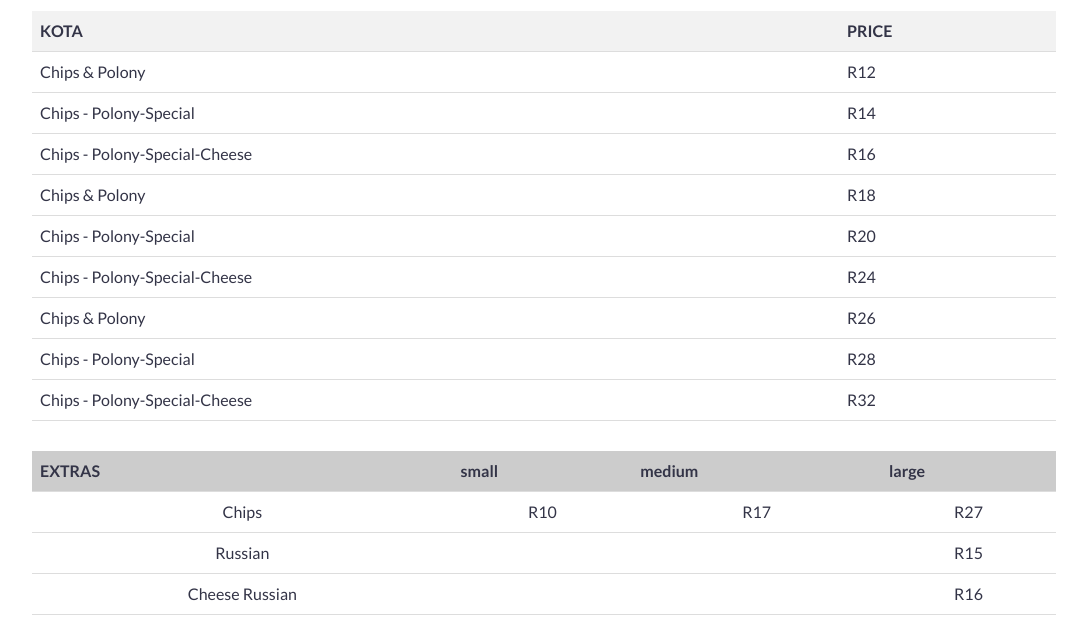
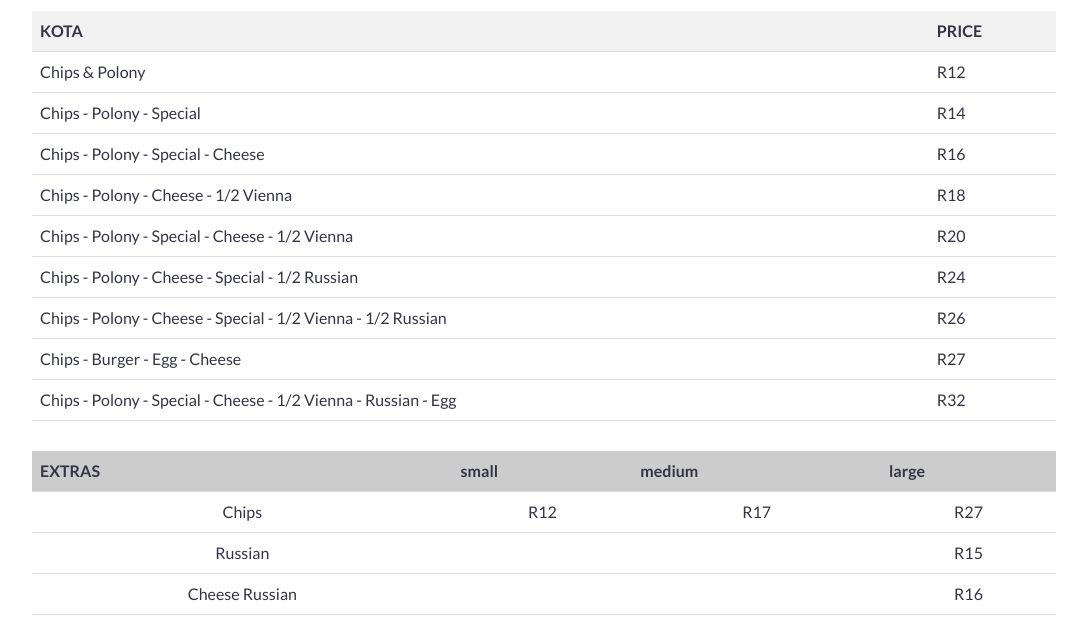
Before and after one commit to PeterManda19/FoodMenu, a plain HTML site: page index.html in a window 1280 px wide. Shown: the part 103-742 px from the top of the page, without its empty margins (96-1183 px from the left). Drawn offline with Linux system fonts and the light colour scheme.

Commit message:
Futhi HotFood

```diff
--- a/index.html
+++ b/index.html
@@ -20,39 +20,39 @@
         </thead>
         <tbody>
           <tr>
-            <td>Chips &amp; Polony</td>
+            <td>Chips & Polony</td>
             <td>R12</td>
           </tr>
           <tr>
-            <td>Chips - Polony-Special</td>
+            <td>Chips - Polony - Special</td>
             <td>R14</td>
           </tr>
           <tr>
-            <td>Chips - Polony-Special-Cheese</td>
+            <td>Chips - Polony - Special - Cheese</td>
             <td>R16</td>
           </tr>
           <tr>
-            <td>Chips &amp; Polony</td>
+            <td>Chips - Polony - Cheese - 1/2 Vienna</td>
             <td>R18</td>
           </tr>
           <tr>
-            <td>Chips - Polony-Special</td>
+            <td>Chips - Polony - Special - Cheese - 1/2 Vienna</td>
             <td>R20</td>
           </tr>
           <tr>
-            <td>Chips - Polony-Special-Cheese</td>
+            <td>Chips - Polony - Cheese - Special - 1/2 Russian</td>
             <td>R24</td>
           </tr>
           <tr>
-            <td>Chips &amp; Polony</td>
+            <td>Chips - Polony - Cheese - Special - 1/2 Vienna - 1/2 Russian</td>
             <td>R26</td>
           </tr>
           <tr>
-            <td>Chips - Polony-Special</td>
-            <td>R28</td>
+            <td>Chips - Burger - Egg - Cheese</td>
+            <td>R27</td>
           </tr>
           <tr>
-            <td>Chips - Polony-Special-Cheese</td>
+            <td>Chips - Polony - Special - Cheese - 1/2 Vienna - Russian - Egg</td>
             <td>R32</td>
           </tr>
         </tbody>
@@ -70,7 +70,7 @@
           <tbody>
             <tr>
               <td>Chips</td>
-              <td>R10</td>
+              <td>R12</td>
               <td>R17</td>
               <td>R27</td>
             </tr>
```
